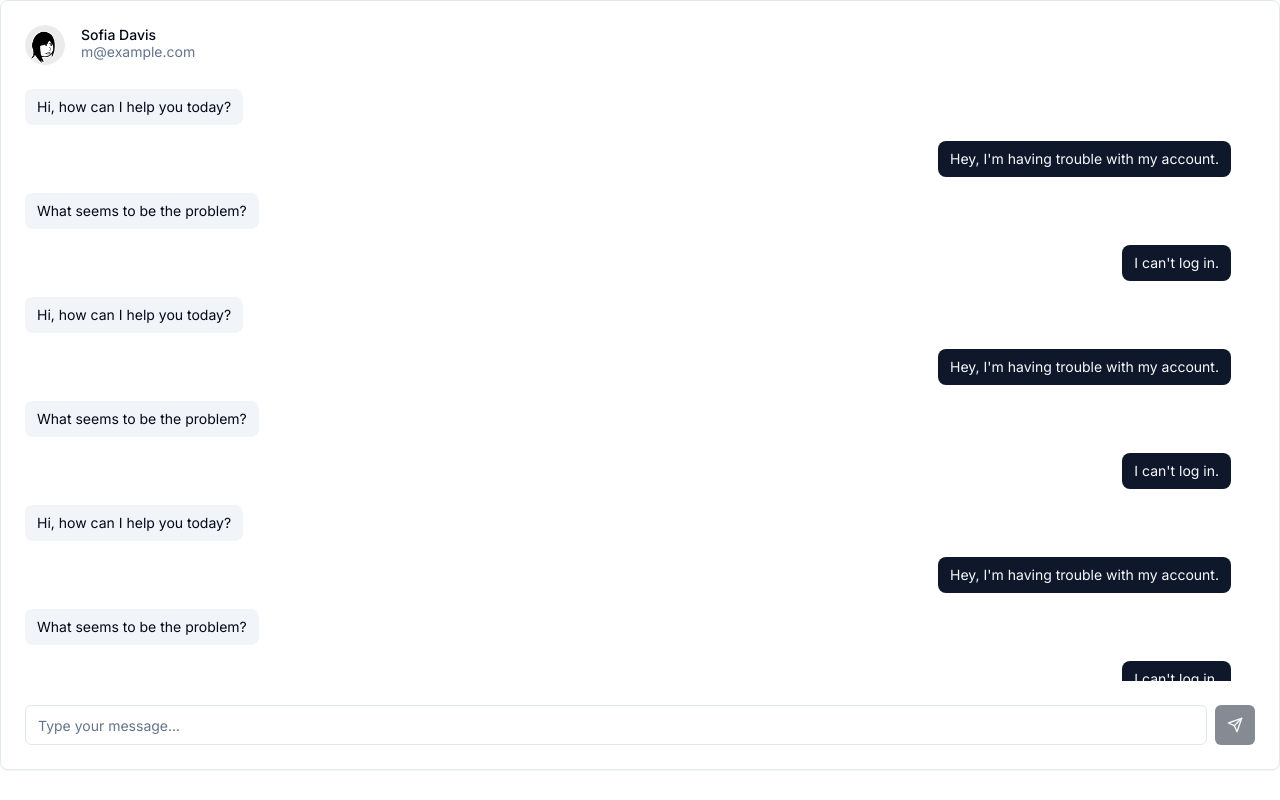
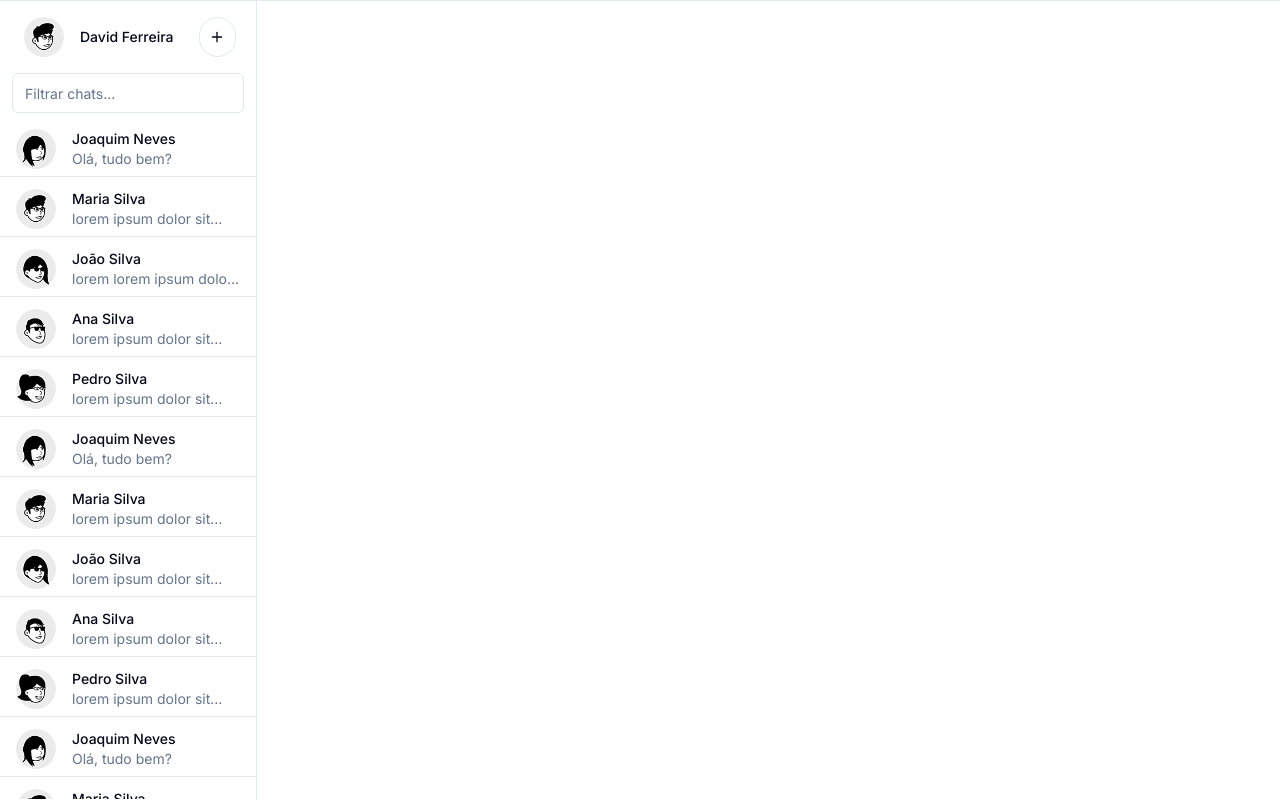
Before and after one commit to da-ferreira/real-time-chat-nextjs, a Next.js app in the folder client/: page /chats/ana_silva in a window 1280 px wide. Built offline with nearby package versions, Linux system fonts and the light colour scheme.

Commit message:
transformando o app em uma unica rota

```diff
--- /dev/null
+++ b/client/src/app/AppWrapper.tsx
@@ -0,0 +1,12 @@
+import Content from '@/components/Content';
+import { AuthProvider } from '@/contexts/AuthContext';
+
+export default function AppWrapper({ children }: { children: React.ReactNode }) {
+  return (
+    <AuthProvider>
+      <Content>
+        <div className="lg:block h-full">{children}</div>
+      </Content>
+    </AuthProvider>
+  );
+}
--- a/client/src/app/chats/[username]/page.tsx
+++ b/client/src/app/chats/[username]/page.tsx
@@ -13,7 +13,7 @@ export default function ChatPage() {
         <p className="text-4xl font-semibold text-gray-600">Chat with {params.username}</p>
         <Link href="/">back to home</Link>
       </div> */}
-      <CardsChat />
+      {/* <CardsChat /> */}
     </div>
   );
 }
--- a/client/src/app/layout.tsx
+++ b/client/src/app/layout.tsx
@@ -1,6 +1,7 @@
 import type { Metadata } from 'next';
 import { Inter } from 'next/font/google';
 import './globals.css';
+import AppWrapper from './AppWrapper';
 
 const inter = Inter({ subsets: ['latin'] });
 
@@ -13,7 +14,7 @@ export default function RootLayout({ children }: { children: React.ReactNode })
   return (
     <html lang="pt-BR">
       <body className={inter.className} suppressHydrationWarning={true}>
-        {children}
+        <AppWrapper>{children}</AppWrapper>
       </body>
     </html>
   );
--- a/client/src/app/page.tsx
+++ b/client/src/app/page.tsx
@@ -1,16 +1,50 @@
-import Content from '@/components/Content';
-import { AuthProvider } from '@/contexts/AuthContext';
+'use client';
+
+import { AuthContext } from '@/contexts/AuthContext';
+import { useContext, useEffect, useState } from 'react';
+import { CardsChat } from '@/components/CardsChat';
+import { cn } from '@/lib/utils';
 
 export default function Home() {
+  const { currentChat, setCurrentChat } = useContext(AuthContext);
+  const [isMobile, setIsMobile] = useState(false);
+
+  useEffect(() => {
+    const handleResize = () => {
+      setIsMobile(window.innerWidth <= 768);
+    };
+
+    handleResize();
+
+    window.addEventListener('resize', handleResize);
+
+    return () => {
+      window.removeEventListener('resize', handleResize);
+    };
+  }, []);
+
+  // Observando a tecla ESC para fechar o chat
+  useEffect(() => {
+    const handleEsc = (e: KeyboardEvent) => {
+      if (e.key === 'Escape') {
+        setCurrentChat(null);
+      }
+    };
+
+    window.addEventListener('keydown', handleEsc);
+
+    return () => {
+      window.removeEventListener('keydown', handleEsc);
+    };
+  }, [setCurrentChat]);
+
   return (
-    <AuthProvider>
-      <Content>
-        <div className="hidden lg:block h-full">
-          <div className="h-full flex items-center justify-center">
-            <p className="text-4xl font-semibold text-gray-600">Inicie uma conversa</p>
-          </div>
-        </div>
-      </Content>
-    </AuthProvider>
+    <div className="h-full flex items-center justify-center">
+      {currentChat ? (
+        <CardsChat />
+      ) : (
+        <p className={cn('text-4xl font-semibold text-gray-600', { hidden: isMobile })}>Inicie uma conversa</p>
+      )}
+    </div>
   );
 }
--- a/client/src/components/CardsChat/index.tsx
+++ b/client/src/components/CardsChat/index.tsx
@@ -11,6 +11,7 @@ import { Card, CardContent, CardFooter, CardHeader } from '@/components/ui/card'
 import { Input } from '@/components/ui/input';
 import { ScrollArea } from '@/components/ui/scroll-area';
 import Link from 'next/link';
+import { AuthContext } from '@/contexts/AuthContext';
 
 export function CardsChat() {
   const [messages, setMessages] = React.useState([
@@ -114,6 +115,7 @@ export function CardsChat() {
   const [input, setInput] = React.useState('');
   const inputLength = input.trim().length;
   const [isMobile, setIsMobile] = React.useState(false);
+  const { setCurrentChat } = React.useContext(AuthContext);
 
   React.useEffect(() => {
     const handleResize = () => {
@@ -135,9 +137,9 @@ export function CardsChat() {
         <CardHeader className="flex flex-row items-center">
           <div className="flex items-center space-x-4">
             {isMobile && (
-              <Link href="/">
+              <button onClick={() => setCurrentChat(null)} >
                 <ChevronLeft className="h-6 w-6" />
-              </Link>
+              </button>
             )}
 
             <Avatar>
--- a/client/src/components/Sidebar/index.tsx
+++ b/client/src/components/Sidebar/index.tsx
@@ -6,23 +6,23 @@ import { Menu } from '@/components/Menu';
 import { Contact } from '@/data/contacts';
 import { Input } from '@/components/ui/input';
 import { Avatar, AvatarFallback, AvatarImage } from '@/components/ui/avatar';
-import React from 'react';
-import { usePathname } from 'next/navigation';
-import Link from 'next/link';
+import React, { HTMLAttributes, useContext, useEffect, useState } from 'react';
+import { AuthContext } from '@/contexts/AuthContext';
 
-interface SidebarProps extends React.HTMLAttributes<HTMLDivElement> {
+interface SidebarProps extends HTMLAttributes<HTMLDivElement> {
   contacts: Contact[];
 }
 
 export function Sidebar({ className, contacts }: SidebarProps) {
-  const pathname = usePathname();
-  const [isOnTheChatPage, setIsOnTheChatPage] = React.useState(pathname.startsWith('/chats/'));
-  const [isMobile, setIsMobile] = React.useState(false);
+  const [isMobile, setIsMobile] = useState(false);
+  const { setCurrentChat, currentChat } = useContext(AuthContext);
+  const [isChatOpen, setIsChatOpen] = useState(!!currentChat);
 
-  React.useEffect(() => {
+  useEffect(() => {
     const handleResize = () => {
-      setIsOnTheChatPage(pathname.startsWith('/chats/'));
       setIsMobile(window.innerWidth <= 768);
+      setIsChatOpen(!!currentChat);
+      console.log(currentChat);
     };
 
     handleResize();
@@ -32,10 +32,10 @@ export function Sidebar({ className, contacts }: SidebarProps) {
     return () => {
       window.removeEventListener('resize', handleResize);
     };
-  }, [pathname]);
+  }, [currentChat]);
 
   return (
-    <div className={cn(className, 'h-full', { hidden: isOnTheChatPage && isMobile })}>
+    <div className={cn(className, 'h-full', { hidden: isChatOpen && isMobile })}>
       <Menu />
       <div className="space-y-2 py-2 h-[calc(100vh-6.6rem)] w-full shrink-0 md:sticky md:block ">
         <div className="flex items-center px-3 w-full">
@@ -45,7 +45,7 @@ export function Sidebar({ className, contacts }: SidebarProps) {
         <ScrollArea className="h-full !mt-2 !block">
           <div className="space-y-1">
             {contacts?.map((contact, i) => (
-              <Link href={`/chats/${contact.username}`} key={`${contact}-${i}`}>
+              <button key={`${contact}-${i}`} onClick={() => setCurrentChat(contact)} className="w-full">
                 <div
                   key={`${contact}-${i}`}
                   className="w-full justify-start font-normal flex flex-row items-center h-14 border-b border-gray-200 rounded-none p-4 hover:bg-gray-100 cursor-pointer"
@@ -61,7 +61,7 @@ export function Sidebar({ className, contacts }: SidebarProps) {
                     </div>
                   </div>
                 </div>
-              </Link>
+              </button>
             ))}
           </div>
         </ScrollArea>
--- a/client/src/components/ui/card.tsx
+++ b/client/src/components/ui/card.tsx
@@ -9,7 +9,7 @@ const Card = React.forwardRef<
   <div
     ref={ref}
     className={cn(
-      "rounded-lg border bg-card text-card-foreground shadow-sm",
+      "rounded-lg border bg-card text-card-foreground shadow-sm w-full",
       className
     )}
     {...props}
--- a/client/src/contexts/AuthContext.tsx
+++ b/client/src/contexts/AuthContext.tsx
@@ -6,6 +6,7 @@ export const AuthContext = createContext({});
 
 export function AuthProvider({ children }: { children: React.ReactNode }) {
   const [user, setUser] = useState(null);
+  const [currentChat, setCurrentChat] = useState(null);
 
-  return <AuthContext.Provider value={{ user, setUser }}>{children}</AuthContext.Provider>;
+  return <AuthContext.Provider value={{ user, setUser, currentChat, setCurrentChat }}>{children}</AuthContext.Provider>;
 }
```
